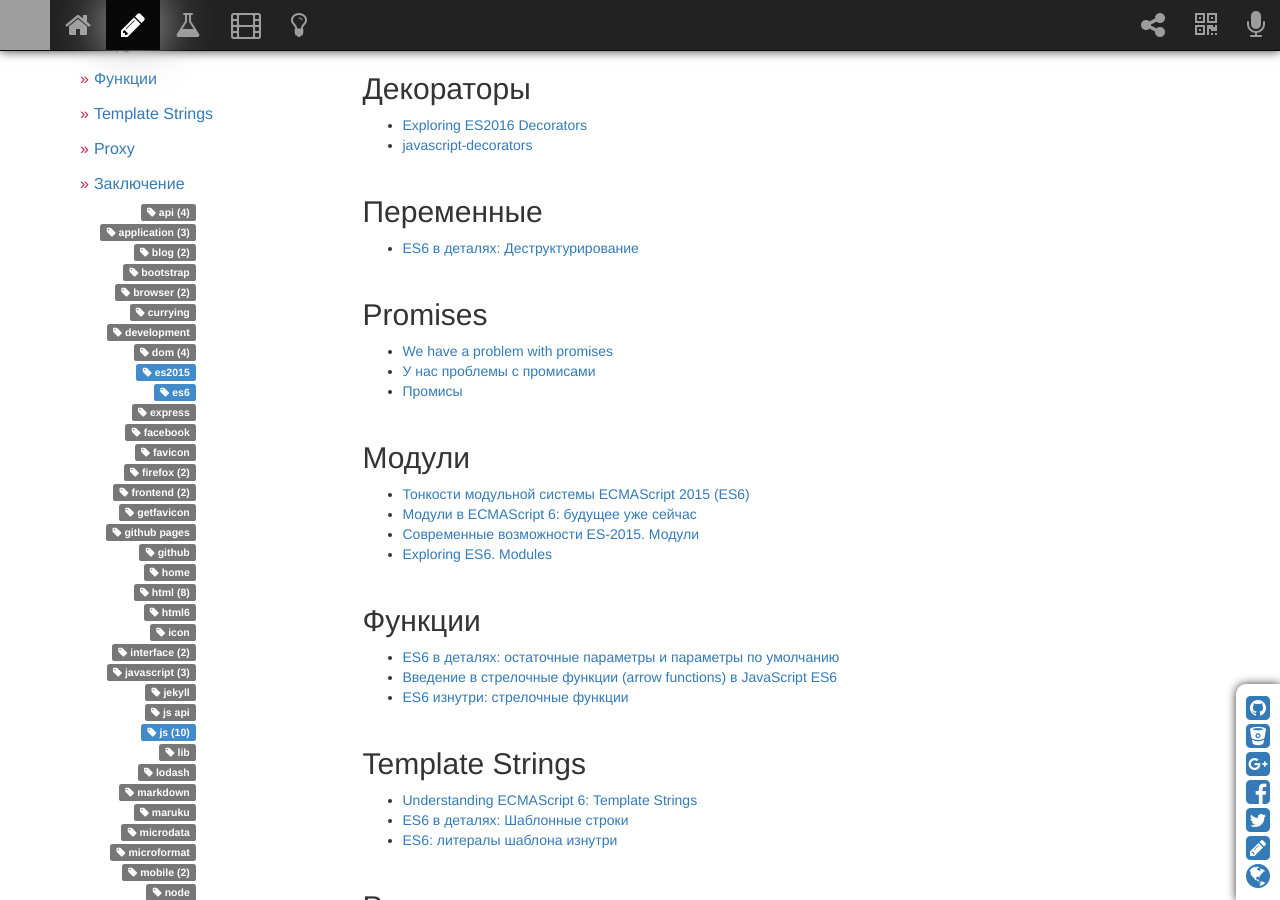
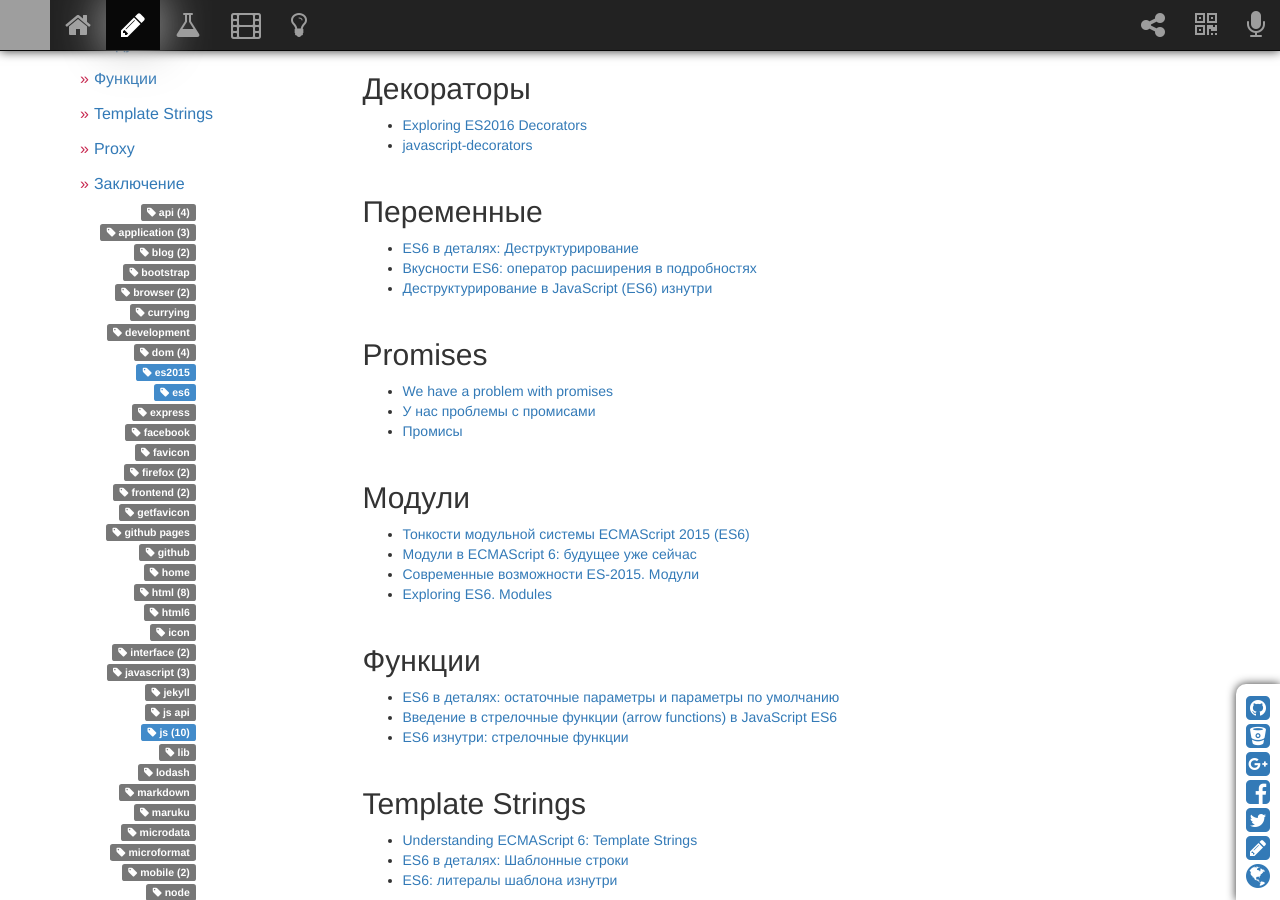
Before and after one commit to sergeymakoveev/sergeymakoveev.github.com, a Jekyll site: the page built from _posts/2015-05-21-js.es6.md, in a window 1280 px wide and 900 px high, scrolled down 411 px. Built offline with Jekyll 4.4.1, drawn with Linux system fonts in a browser that asks for light colours; nearby versions of some CDN libraries; comment, search, counter and statistics services are not loaded; grey boxes are pictures that could not be loaded.

Commit message:
[#] update content

```diff
--- a/_posts/2015-05-21-js.es6.md
+++ b/_posts/2015-05-21-js.es6.md
@@ -21,7 +21,8 @@
 
 ## Переменные
 *   [ES6 в деталях: Деструктурирование](http://frontender.info/es6-in-depth-destructuring/)
-
+*   [Вкусности ES6: оператор расширения в подробностях](http://css-live.ru/articles/vkusnosti-es6-operator-rasshireniya-v-podrobnostyax.html)
+*   [Деструктурирование в JavaScript (ES6) изнутри](http://css-live.ru/articles/destrukturirovanie-v-javascript-es6-iznutri.html)
 
 ## Promises
 *   [We have a problem with promises](http://pouchdb.com/2015/05/18/we-have-a-problem-with-promises.html)
```
